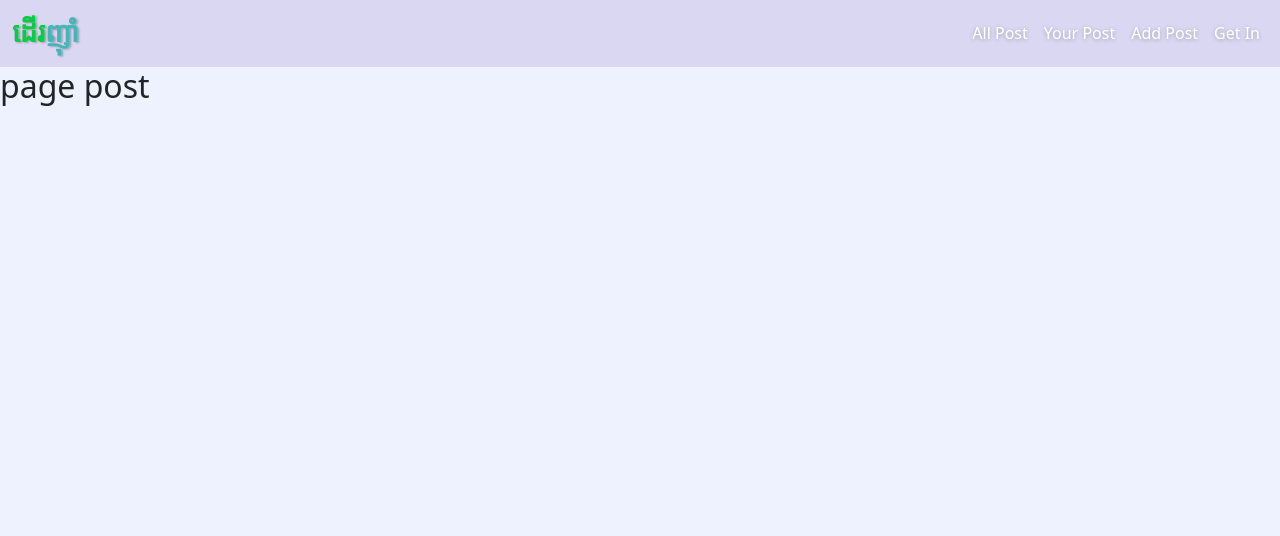
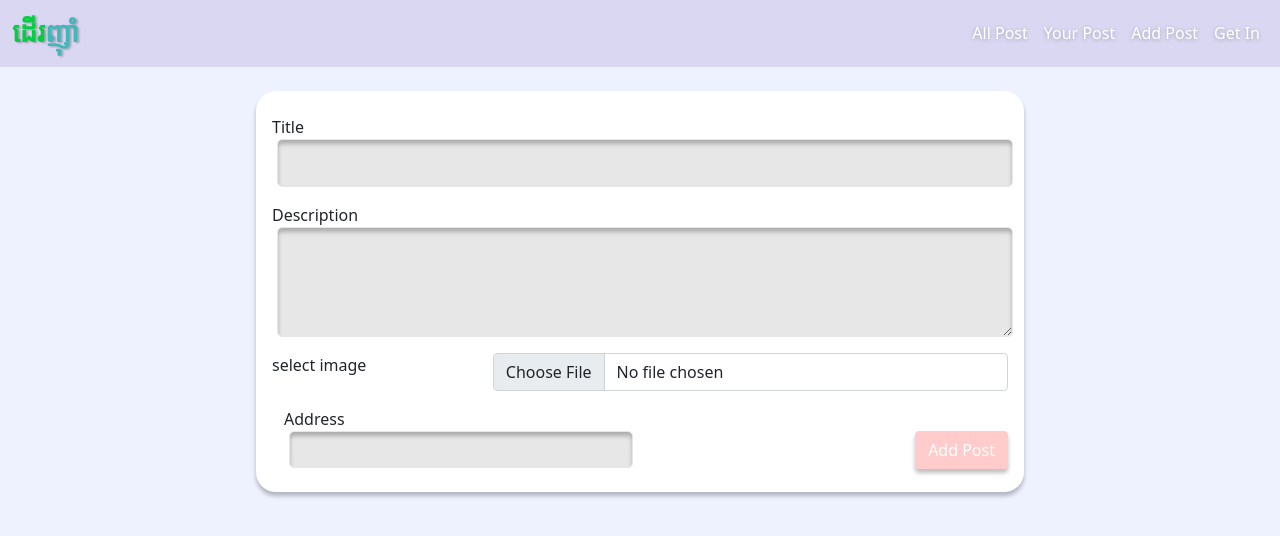
Before and after one commit to eanghengty/social-network, a React (Create React App) app: page /addpost in a window 1280 px wide. Shown: the top 536 px of the page. Built offline with nearby package versions, Linux system fonts and the light colour scheme; a web font is replaced by a local one.

Commit message:
add post section

```diff
--- a/src/App.js
+++ b/src/App.js
@@ -5,6 +5,7 @@ import Users from './users/pages/Users'
 import NewPost from './posts/pages/NewPost';
 import Navbar from './shared/Navbar';
 import UserPost from './posts/pages/UserPost';
+
 function App() {
   return (
 
--- /dev/null
+++ b/src/posts/components/NewPost.css
@@ -0,0 +1,50 @@
+.container-main{
+    width:60%;
+    background-color: white;
+    box-shadow: 0 4px 4px rgba(0,0,0,0.25);
+    padding:1.5rem 1rem;
+    border-radius: 20px;
+}
+.form-control-file{
+    width:70%;
+    float:right;
+
+}
+.form-group__add-post{
+    float: right;
+}
+.label-hidden{
+    visibility: hidden;
+}
+.btn-add-post{
+    background-color: #ffcbcb;
+    border: 1px solid #ffcbcb;
+    box-shadow: 0 4px 4px rgba(0,0,0,0.25);
+}
+
+.form-control-address{
+    background-color: #e7e7e7;
+    box-shadow: inset 0 4px 4px rgba(0,0,0,0.25);
+    margin-left: 5px;
+    border: 1px solid #e7e7e7;
+    border-radius: 5px;
+    width:100%;
+    font-size: small;
+}
+.form-group-address{
+    width:50%;
+}
+.form-control-title{
+    background-color: #e7e7e7;
+    box-shadow: inset 0 4px 4px rgba(0,0,0,0.25);
+    margin-left: 5px;
+    border: 1px solid #e7e7e7;
+    border-radius: 5px;
+}
+.form-control-description{
+    background-color: #e7e7e7;
+    box-shadow: inset 0 4px 4px rgba(0,0,0,0.25);
+    margin-left: 5px;
+    border: 1px solid #e7e7e7;
+    border-radius: 5px;
+}
--- a/src/posts/pages/NewPost.js
+++ b/src/posts/pages/NewPost.js
@@ -1,10 +1,30 @@
 import React from 'react'
-
+import '../components/NewPost.css'
 const NewPost=()=>{
     return(
-        <div>
-            <h2>page post</h2>
-        </div>
+        <form className="container-main container mt-4 ">
+            <div className="form-group">
+                <label for="title">Title</label>
+                <input type="text" className="form-control-title form-control form-control-lg"></input>
+            </div>
+            <div className="form-group mt-3">
+                <label for="description">Description</label>
+                <textArea id="description" className="form-control form-control-description " rows="4"></textArea>
+            </div>
+            <div className="form-group mt-3">
+                <label className="d-inline-block" for="image">select image</label>
+                <input type="file" className="form-control-file form-control d-inline-block " id="image"></input>
+
+            </div>
+            <div className="form-group-address container d-inline-block mt-3 ">
+                <label className="d-block" for="address">Address</label>
+                <input type="text" className="form-control-address d-block form-control-lg"></input>
+            </div>
+            <div className="form-group__add-post  mt-3 d-inline-block">
+            <label className="label-hidden  d-block">s</label>
+            <button className="btn-add-post btn btn-success d-block">Add Post</button>
+            </div>
+        </form>
     )
 }
 export default NewPost
```
